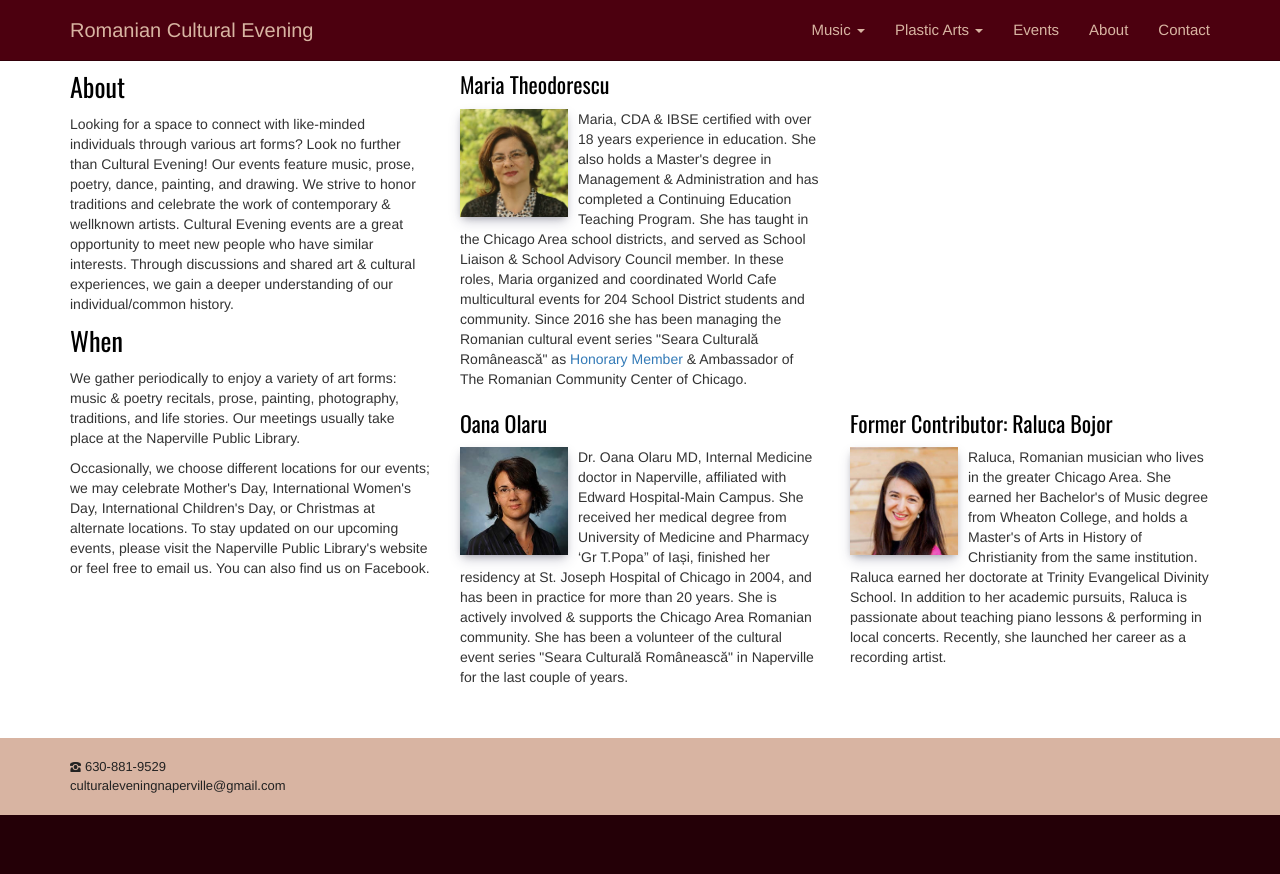
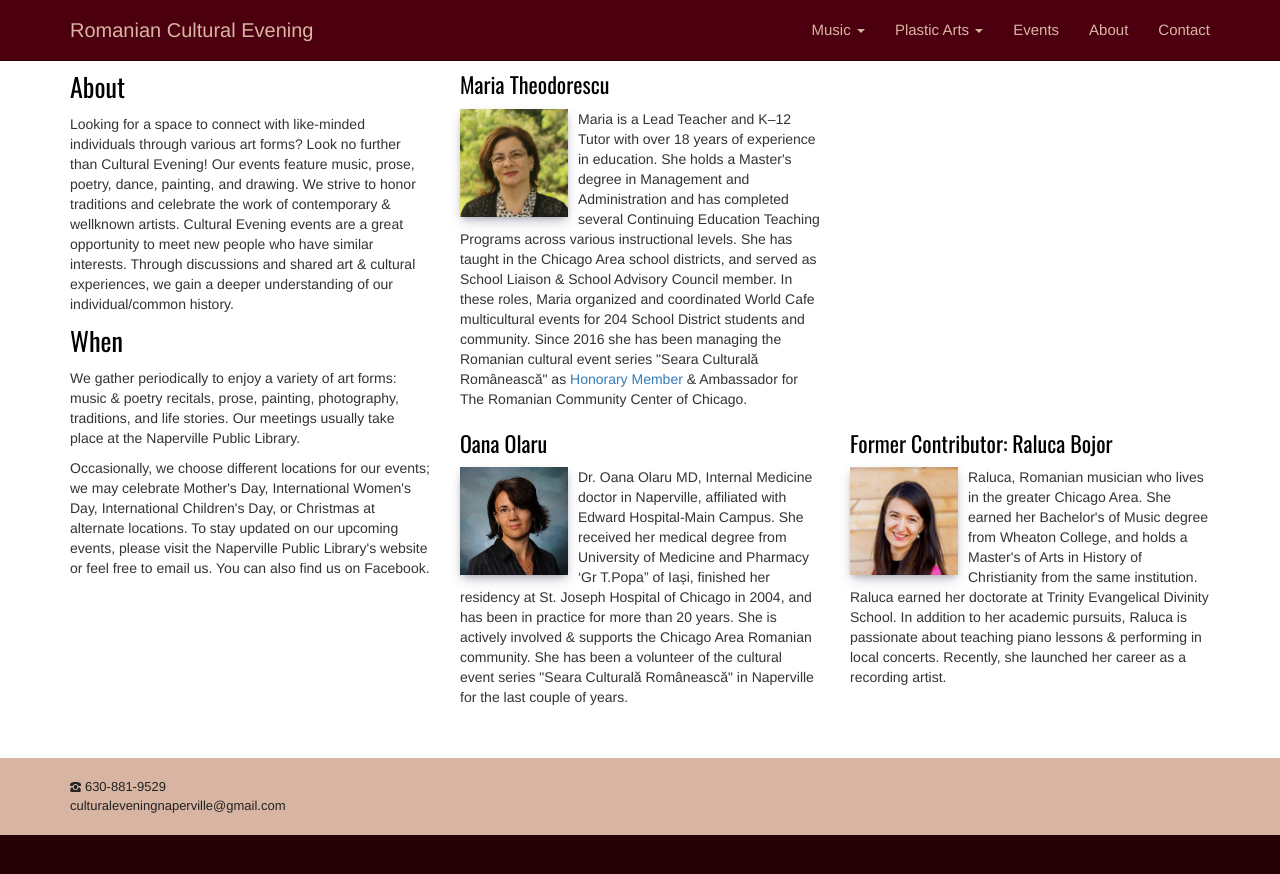
Before and after one commit to adrianth/culteve, a Jekyll site: the page built from en/about.html, in a window 1280 px wide. Shown: the top 874 px of the page. Built offline with Jekyll 4.4.1, drawn with Linux system fonts in a browser that asks for light colours.

Commit message:
lead teacher

```diff
--- a/en/about.html
+++ b/en/about.html
@@ -33,7 +33,7 @@ title: About
                 <div class="col-sm-6">
                     <h3>Maria Theodorescu</h3>
                     <img class="img img-responsive presentation" src="{{ site.baseurl }}/img/about/maria.jpg" alt="">
-                    <p>Maria, CDA & IBSE certified with over 18 years experience in education. She also holds a Master's degree in Management & Administration and has completed a Continuing Education Teaching Program. She has taught in the Chicago Area school districts, and served as School Liaison & School Advisory Council member. In these roles, Maria organized and coordinated World Cafe multicultural events for 204 School District students and community. Since 2016 she has been managing the Romanian cultural event series "Seara Culturală Românească" as <a href="https://www.rocochicago.org/rccc_honorary"> Honorary Member</a> & Ambassador of The Romanian Community Center of Chicago.</p>
+                    <p>Maria is a Lead Teacher and K–12 Tutor with over 18 years of experience in education. She holds a Master's degree in Management and Administration and has completed several Continuing Education Teaching Programs across various instructional levels. She has taught in the Chicago Area school districts, and served as School Liaison & School Advisory Council member. In these roles, Maria organized and coordinated World Cafe multicultural events for 204 School District students and community. Since 2016 she has been managing the Romanian cultural event series "Seara Culturală Românească" as <a href="https://www.rocochicago.org/rccc_honorary"> Honorary Member</a> & Ambassador for The Romanian Community Center of Chicago.</p>
                 </div>
 
             </div>
```
